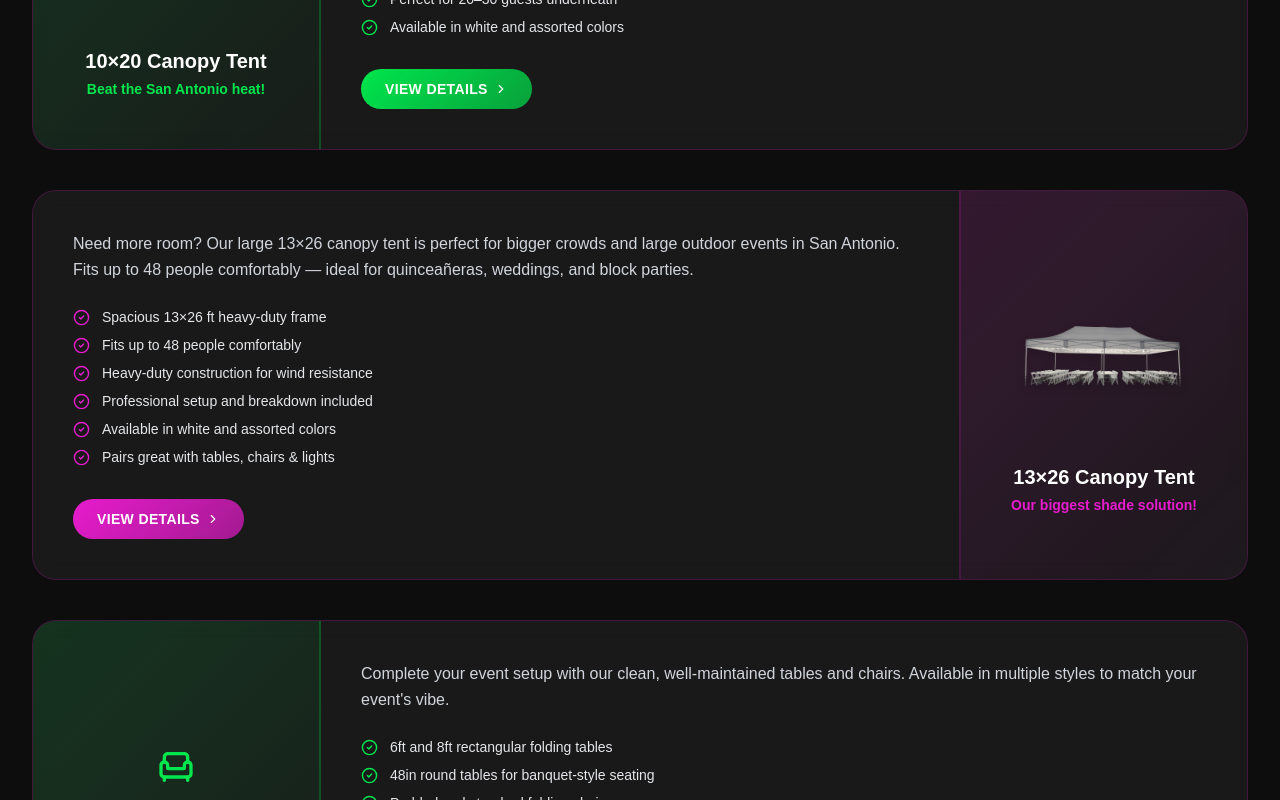
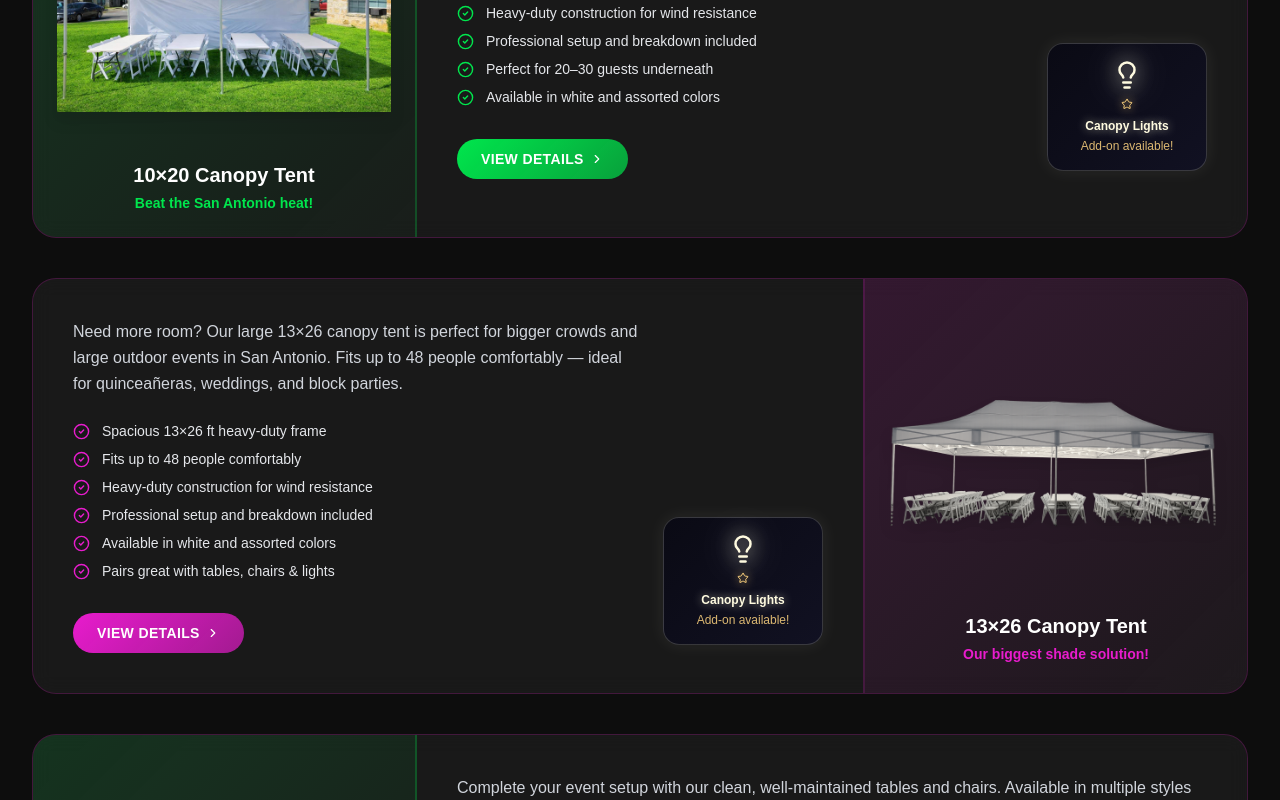
Before and after one commit to founderai/frozenbexar, a Next.js app: page /products in a window 1280 px wide. Shown: the part 1460-2260 px from the top of the page. Built offline with nearby package versions, Linux system fonts and the light colour scheme.

Commit message:
Bigger product images, canopy lights inset on canopy cards, remove round tables feature

```diff
--- a/app/products/page.tsx
+++ b/app/products/page.tsx
@@ -1,6 +1,6 @@
 import Link from "next/link";
 import Image from "next/image";
-import { Snowflake, Umbrella, Tent, Armchair, UtensilsCrossed, Lightbulb, PackageOpen, CheckCircle2, Wind, Trophy, ChevronRight, Sparkles } from "lucide-react";
+import { Snowflake, Umbrella, Tent, Armchair, UtensilsCrossed, Lightbulb, PackageOpen, CheckCircle2, Wind, Trophy, ChevronRight, Sparkles, Star } from "lucide-react";
 import { products } from "@/lib/products";
 
 function ProductIcon({ name, color, size = 40 }: { name: string; color: string; size?: number }) {
@@ -63,7 +63,7 @@ export default function ProductsPage() {
             >
               {/* Color panel */}
               <div
-                className="lg:w-72 flex flex-col items-center justify-center p-10 shrink-0"
+                className="lg:w-96 flex flex-col items-center justify-center p-6 shrink-0"
                 style={{
                   background: `linear-gradient(135deg, ${product.color}22, ${product.color}05)`,
                   borderRight: idx % 2 === 0 ? `2px solid ${product.color}30` : "none",
@@ -71,12 +71,12 @@ export default function ProductsPage() {
                 }}
               >
                 {product.image ? (
-                  <div className="mb-4 w-40 h-48 relative">
-                    <Image src={product.image} alt={product.name} fill className="object-contain drop-shadow-lg" />
+                  <div className="mb-4 w-full h-72 relative">
+                    <Image src={product.image} alt={product.name} fill className="object-contain drop-shadow-xl" />
                   </div>
                 ) : (
                   <div className="mb-4">
-                    <ProductIcon name={product.iconName} color={product.color} size={40} />
+                    <ProductIcon name={product.iconName} color={product.color} size={56} />
                   </div>
                 )}
                 <h2 className="text-white font-black text-xl text-center mb-1">{product.name}</h2>
@@ -87,6 +87,8 @@ export default function ProductsPage() {
 
               {/* Content */}
               <div className="flex-1 p-8 lg:p-10">
+                <div className="flex gap-6">
+                  <div className="flex-1 min-w-0">
                     <p className="text-gray-300 leading-relaxed mb-6">{product.description}</p>
                     <ul className="space-y-2 mb-8">
                       {product.features.map((f) => (
@@ -103,6 +105,27 @@ export default function ProductsPage() {
                       >
                         View Details <ChevronRight size={14} />
                       </span>
+                    </div>
+                  </div>
+
+                  {/* Canopy Lights inset — shown on canopy products only */}
+                  {(product.id === "canopy-10x20" || product.id === "canopy-13x26") && (
+                    <div
+                      className="hidden lg:flex shrink-0 w-40 flex-col items-center justify-center rounded-2xl p-4 self-end mb-2"
+                      style={{
+                        background: "linear-gradient(135deg,#0a0a14,#111122)",
+                        border: "1.5px solid rgba(255,251,224,0.18)",
+                        boxShadow: "0 0 18px rgba(255,251,224,0.08)",
+                      }}
+                    >
+                      <div style={{ filter: "drop-shadow(0 0 10px #fffbe0) drop-shadow(0 0 20px #fff5)" }} className="mb-2">
+                        <Lightbulb size={30} color="#fffbe0" />
+                      </div>
+                      <Star size={12} color="#ffd580" style={{ filter: "drop-shadow(0 0 5px #ffd580)" }} className="mb-2" />
+                      <p className="text-xs font-black text-center" style={{ color: "#fffbe0", textShadow: "0 0 10px rgba(255,251,224,0.6)" }}>Canopy Lights</p>
+                      <p className="text-xs text-center mt-1" style={{ color: "#ffd580", opacity: 0.85 }}>Add-on available!</p>
+                    </div>
+                  )}
                 </div>
               </div>
             </Link>
--- a/lib/products.ts
+++ b/lib/products.ts
@@ -89,7 +89,6 @@ export const products: Product[] = [
       "Complete your event setup with our clean, well-maintained tables and chairs. Available in multiple styles to match your event's vibe.",
     features: [
       "6ft and 8ft rectangular folding tables",
-      "48in round tables for banquet-style seating",
       "Padded and standard folding chairs",
       "Quantity packages available",
       "Delivery and pickup included",
```
Lines whose indentation alone changed are shown as unchanged.
